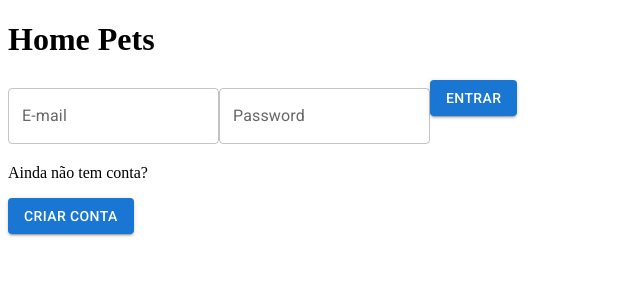
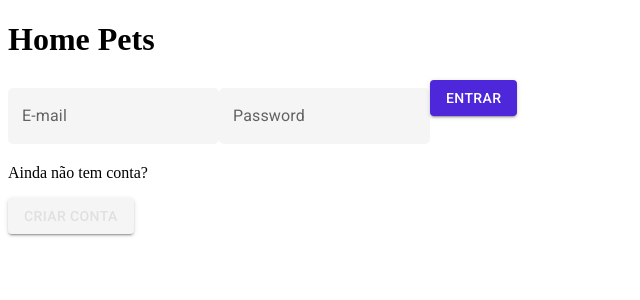
Before and after one commit to Christian-mf25/home-pets-capstone, a React (Create React App) app: page /login in a window 1280 px wide. Shown: the top 300 px of the page, without its empty margins (0-640 px from the left). Built offline with nearby package versions, Linux system fonts and the light colour scheme.

Commit message:
style: Gloal style finished

```diff
--- a/src/Components/LoginForm/index.jsx
+++ b/src/Components/LoginForm/index.jsx
@@ -1,19 +1,19 @@
 import { yupResolver } from "@hookform/resolvers/yup";
-import { Button, TextField } from "@material-ui/core";
 import { useHistory } from "react-router-dom";
 import { useForm } from "react-hook-form";
 import * as yup from "yup";
 import { useLogin } from "../../Providers/Login";
 import { useEffect } from "react";
+import { Input, PrimaryButton, SecondaryButton } from "../../Styles/global";
 
 const LoginForm = () => {
   const token = JSON.parse(localStorage.getItem("@Pets:token"));
   const { login } = useLogin();
   const history = useHistory();
 
-	useEffect(() =>{
-		token && sendTo("/home")
-	},[token])
+  useEffect(() => {
+    token && sendTo("/home");
+  }, [token]);
 
   const sendTo = (path) => {
     history.push(path);
@@ -33,17 +33,16 @@ const LoginForm = () => {
   return (
     <section>
       <form onSubmit={handleSubmit(login)}>
-        <TextField
+        <Input
           label="E-mail"
           size="medium"
           variant="outlined"
           margin="dense"
-          color="primary"
           {...register("email")}
           error={!!errors.email}
           helperText={errors.email?.message}
         />
-        <TextField
+        <Input
           label="Password"
           size="medium"
           variant="outlined"
@@ -54,14 +53,14 @@ const LoginForm = () => {
           helperText={errors.password?.message}
         />
 
-        <Button variant="contained" color="primary" type="sumit">
+        <PrimaryButton variant="contained" type="submit">
           Entrar
-        </Button>
+        </PrimaryButton>
       </form>
       <p>Ainda não tem conta?</p>
-      <Button variant="contained" onClick={() => sendTo("/register")}>
+      <SecondaryButton variant="contained" onClick={() => sendTo("/register")}>
         Criar conta
-      </Button>
+      </SecondaryButton>
     </section>
   );
 };
--- a/src/Styles/global.js
+++ b/src/Styles/global.js
@@ -1,10 +1,129 @@
 import { createGlobalStyle } from "styled-components";
+import {
+  Button,
+  TextField,
+  Select,
+  InputLabel,
+  FormControl,
+} from "@material-ui/core";
+import styled from "styled-components";
 
 export const GlobalStyles = createGlobalStyle`
+
+	:root{
+		--color-primary: #FBD10D;
+		--color-primary-50: #FCE785;
+		--color-secondary: #4D27D9;
+		--color-secondary-50: #A592EB;
+		--color-gray-100: #111111;
+		--color-gray-50: #878787;
+		--color-gray-20: #E0E0E0;
+		--color-gray-0: #F5F5F5;
+		--color-negative: #E60000;
+		--color-warning: #FFCD07;
+		--color-sucess: #168821;
+		--color-information:#155BCB;
+	}
+
 	html, body, main, div, section, li, ul, ol, span, header, h1, h2, h3, h4, h5, h6, p, a, button, form, input, img, figure, figcaption, label {
 		margin: 0;
 		padding: 0;
 		list-style: none;
 		text-decoration: none;
 	}
-`
+`;
+
+export const PrimaryButton = styled(Button)`
+  &.MuiButton-root {
+    background-color: #4d27d9;
+    color: #ffff;
+    :hover {
+      background-color: #a592eb;
+    }
+  }
+`;
+
+export const SecondaryButton = styled(Button)`
+  &.MuiButton-root {
+    background-color: #f5f5f5;
+    color: #e0e0e0;
+    :hover {
+      background-color: #e0e0e0;
+      color: #828282;
+    }
+  }
+`;
+
+export const Input = styled(TextField)`
+  & label.Mui-focused {
+    color: #828282;
+  }
+
+  &.MuiTextField-root {
+    background-color: #f5f5f5;
+    color: #828282;
+    border-radius: 5px;
+
+    .MuiInput-underline:after {
+      border: 2px solid #4d27d9;
+    }
+
+    fieldset {
+      border: none;
+    }
+
+    &:hover fieldset {
+      border: 1px solid #4d27d9;
+    }
+
+    .Mui-focused fieldset {
+      border: solid 2px #4d27d9;
+    }
+
+    input:-webkit-autofill,
+    input:-webkit-autofill:hover,
+    input:-webkit-autofill:focus,
+    input:-webkit-autofill:active {
+      -webkit-box-shadow: 0 0 0 30px #f5f5f5 inset;
+      -webkit-text-fill-color: #000;
+    }
+  }
+`;
+
+export const StyledFormControl = styled(FormControl)`
+  .css-9ddj71-MuiInputBase-root-MuiOutlinedInput-root
+    .MuiOutlinedInput-notchedOutline {
+    color: #828282;
+    border-radius: 5px;
+    border: none;
+  }
+
+  .css-9ddj71-MuiInputBase-root-MuiOutlinedInput-root {
+    background-color: #f5f5f5;
+  }
+
+  .css-9ddj71-MuiInputBase-root-MuiOutlinedInput-root .Mui-focused {
+    border: solid 2px #4d27d9;
+  }
+
+  &.MuiFormControl-root {
+    color: #828282;
+
+    .Mui-focused fieldset {
+      border: solid 2px #4d27d9;
+    }
+
+    &:hover fieldset {
+      border: 1px solid #4d27d9;
+    }
+
+    & label.Mui-focused {
+      color: #828282;
+    }
+
+    svg {
+      color: #c4c4c4;
+      z-index: 1;
+    }
+  }
+`;
```
